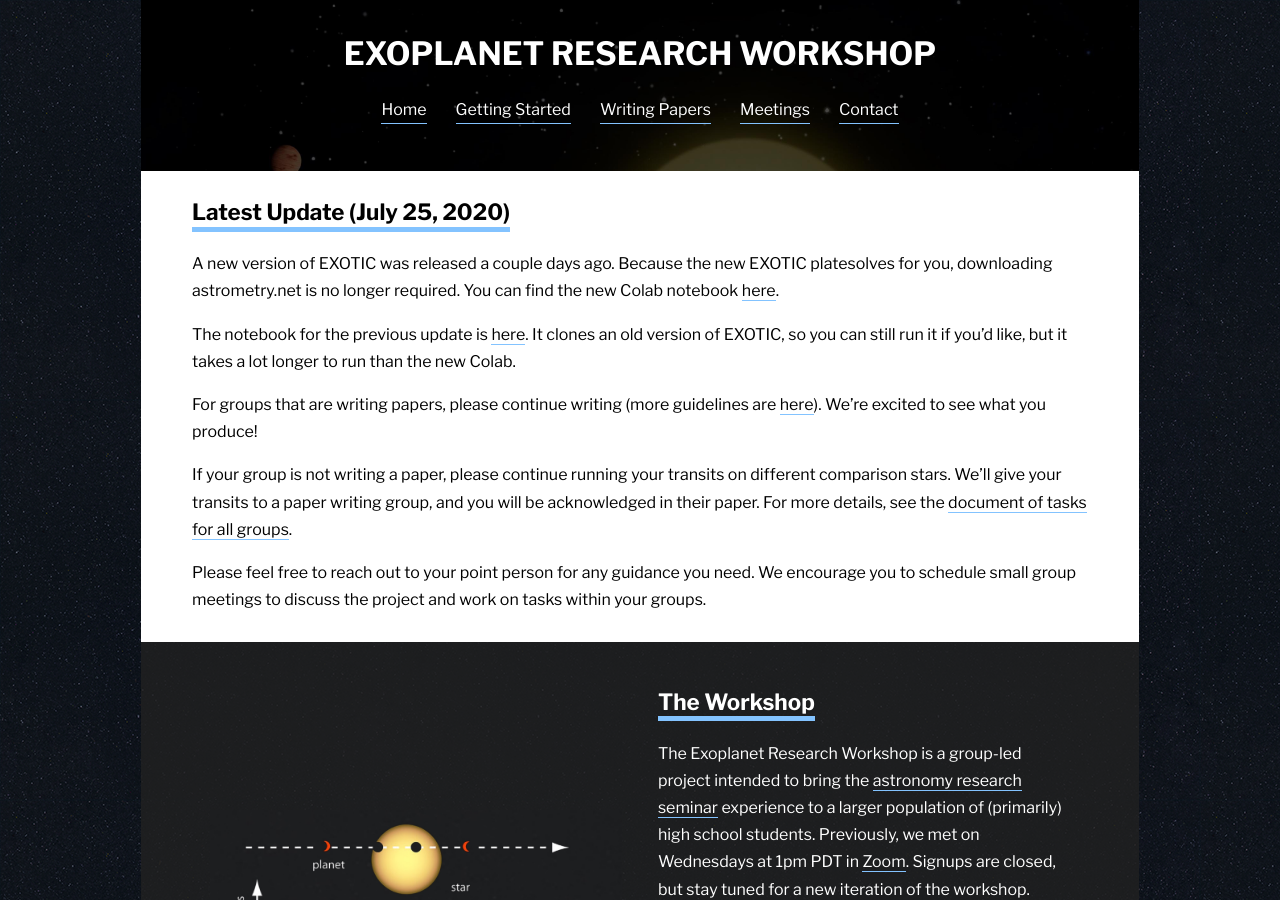
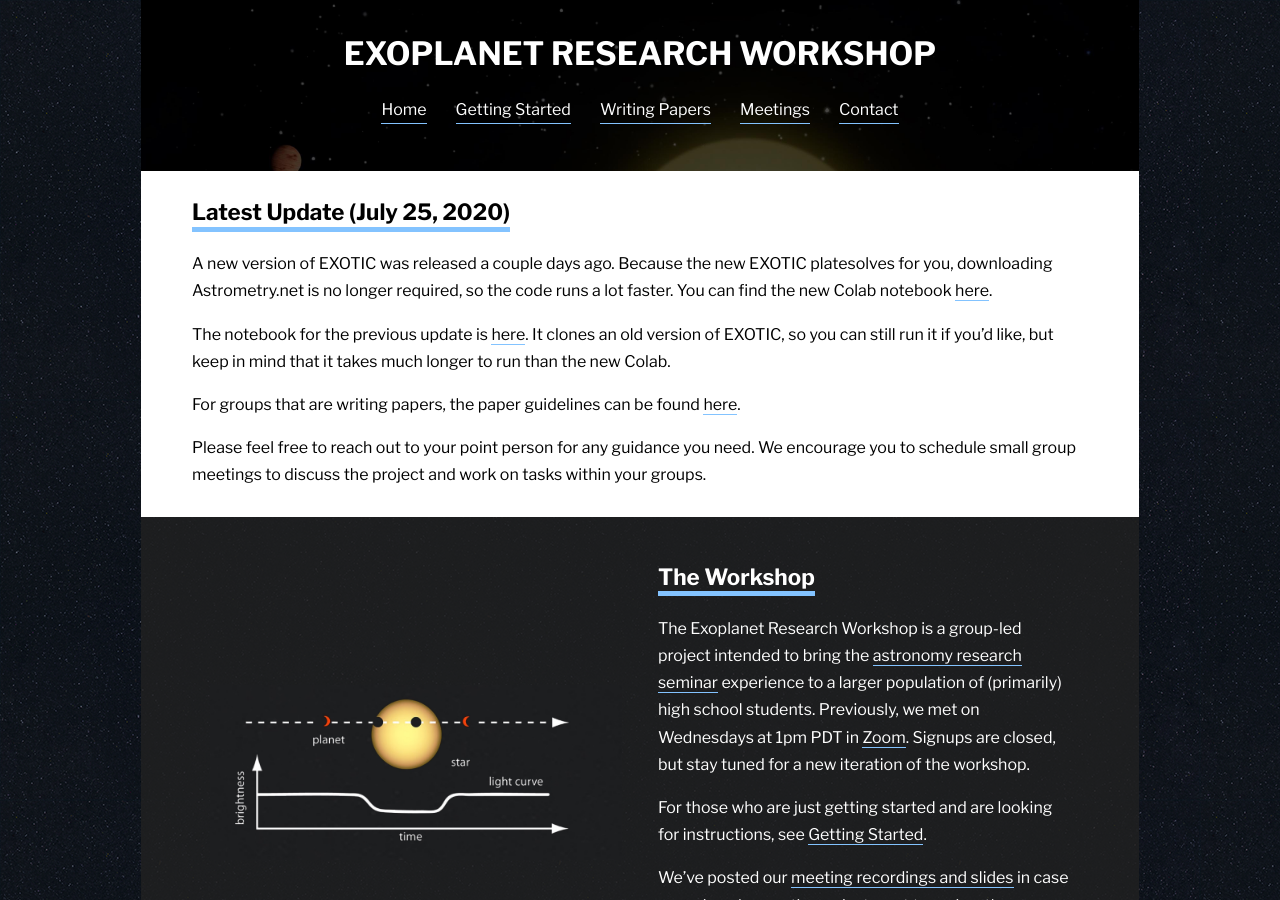
Before and after one commit to paigeyeung/exoplanetresearchworkshop, a Jekyll site: the page built from index.md, in a window 1280 px wide and 900 px high. Built offline with Jekyll 4.4.1, drawn with Linux system fonts in a browser that asks for light colours.

Commit message:
update announcement

```diff
--- a/index.md
+++ b/index.md
@@ -6,13 +6,11 @@ title: Home
 
 ## Latest Update (July 25, 2020)
 
-A new version of EXOTIC was released a couple days ago. Because the new EXOTIC platesolves for you, downloading astrometry.net is no longer required. You can find the new Colab notebook [here](https://colab.research.google.com/drive/1TYBNFgOCijvLEFO4qn_ECy-fv6d9RvC9){:target="_blank"}.
+A new version of EXOTIC was released a couple days ago. Because the new EXOTIC platesolves for you, downloading Astrometry.net is no longer required, so the code runs a lot faster. You can find the new Colab notebook [here](https://colab.research.google.com/drive/1TYBNFgOCijvLEFO4qn_ECy-fv6d9RvC9){:target="_blank"}.
 
-The notebook for the previous update is [here](https://colab.research.google.com/drive/15zXPTbcYrVTE2xwtq7kdTKHdPq2CKoOO?usp=sharing){:target="_blank"}. It clones an old version of EXOTIC, so you can still run it if you'd like, but it takes a lot longer to run than the new Colab.
+The notebook for the previous update is [here](https://colab.research.google.com/drive/15zXPTbcYrVTE2xwtq7kdTKHdPq2CKoOO?usp=sharing){:target="_blank"}. It clones an old version of EXOTIC, so you can still run it if you'd like, but keep in mind that it takes much longer to run than the new Colab.
 
-For groups that are writing papers, please continue writing (more guidelines are [here](/papers/)). We're excited to see what you produce!
-
-If your group is not writing a paper, please continue running your transits on different comparison stars. We'll give your transits to a paper writing group, and you will be acknowledged in their paper. For more details, see the [document of tasks for all groups](https://docs.google.com/document/d/1Bl8x1cWRS_cJc2oFljb9NaK1Ps5YVv3XcK7tgvh97UQ/edit?usp=sharing){:target="_blank"}.
+For groups that are writing papers, the paper guidelines can be found [here](/papers/).
 
 Please feel free to reach out to your point person for any guidance you need. We encourage you to schedule small group meetings to discuss the project and work on tasks within your groups.
 
```
